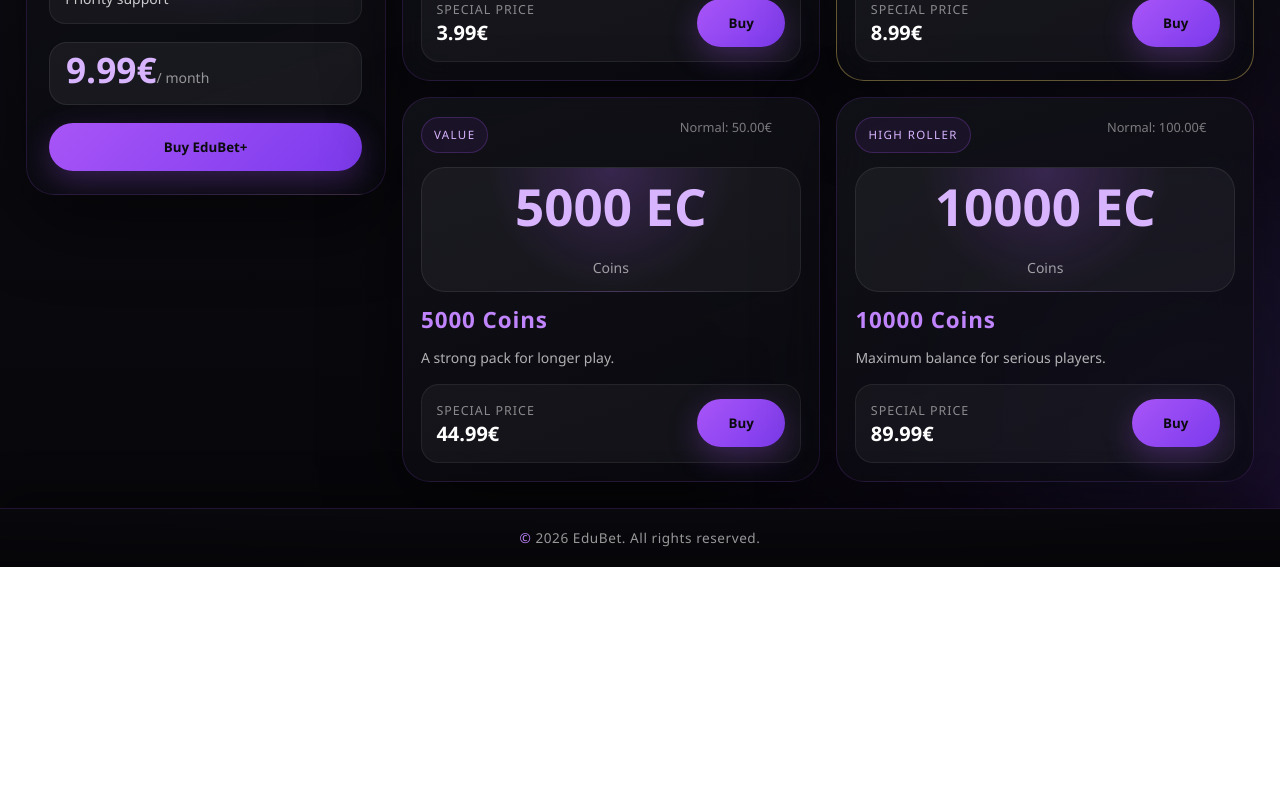
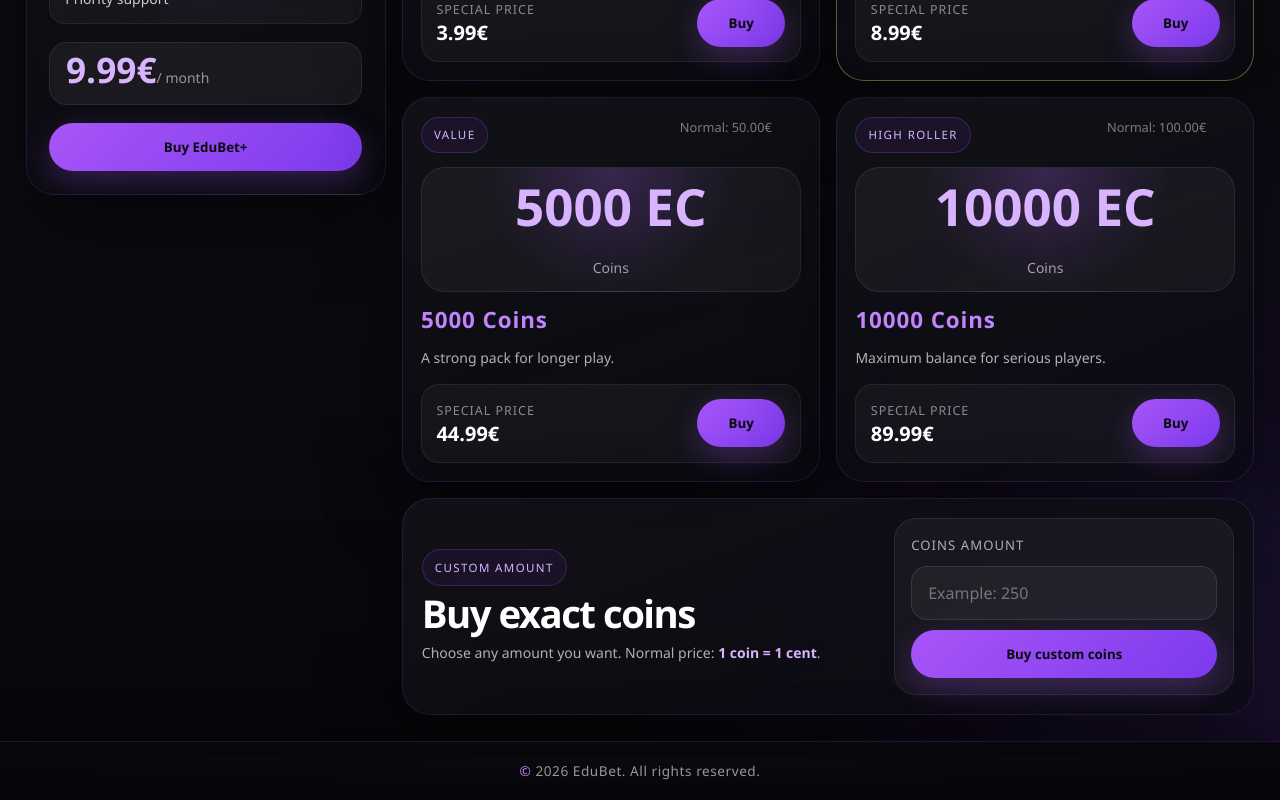
Before and after one commit to 2526-3ahif-syp-wmc/TheOneAndOnlyOnlineCasino, an Angular app in the folder frontend/: page /shop in a window 1280 px wide. Shown: the part 843-1643 px from the top of the page. Before the commit the page ends 1410 px from the top, so only its background shows below. Built offline with nearby package versions, Linux system fonts and the light colour scheme.

Commit message:
added buying custom amount of coins functionality to shop

```diff
--- a/frontend/src/app/shop/shop.html
+++ b/frontend/src/app/shop/shop.html
@@ -102,6 +102,29 @@
           </article>
         }
       </div>
+      <div class="custom-coin-card card-glass">
+        <div class="custom-coin-info">
+            <span class="eyebrow">Custom Amount</span>
+            <h2>Buy exact coins</h2>
+            <p>Choose any amount you want. Normal price: <strong>1 coin = 1 cent</strong>.</p>
+        </div>
+
+        <div class="custom-coin-buy">
+            <label for="customCoins">Coins amount</label>
+
+            <input
+            #customCoins
+            id="customCoins"
+            type="number"
+            min="1"
+            placeholder="Example: 250"
+            />
+
+            <button type="button" (click)="buyCustomCoins(customCoins.value)">
+            Buy custom coins
+             </button>
+            </div>
+        </div>
     </section>
   </main>
 </div>
--- a/frontend/src/app/shop/shop.scss
+++ b/frontend/src/app/shop/shop.scss
@@ -284,6 +284,90 @@
   line-height: 1.6;
 }
 
+.custom-coin-card {
+  display: grid;
+  grid-template-columns: minmax(0, 1fr) 340px;
+  gap: 1rem;
+  align-items: center;
+  border-radius: 28px;
+  padding: 1.2rem;
+}
+
+.custom-coin-info {
+  display: flex;
+  flex-direction: column;
+  gap: 0.6rem;
+}
+
+.custom-coin-info h2 {
+  font-size: clamp(1.9rem, 3vw, 2.6rem);
+  line-height: 0.95;
+  letter-spacing: -0.04em;
+}
+
+.custom-coin-info p {
+  color: rgba(255, 255, 255, 0.68);
+  line-height: 1.6;
+}
+
+.custom-coin-info strong {
+  color: var(--gold-light, #f8d76b);
+}
+
+.custom-coin-buy {
+  display: grid;
+  gap: 0.65rem;
+  padding: 1rem;
+  border-radius: 22px;
+  background: rgba(255, 255, 255, 0.045);
+  border: 1px solid rgba(255, 255, 255, 0.08);
+}
+
+.custom-coin-buy label {
+  color: rgba(255, 255, 255, 0.65);
+  font-size: 0.82rem;
+  text-transform: uppercase;
+  letter-spacing: 0.08em;
+}
+
+.custom-coin-buy input {
+  width: 100%;
+  border: 1px solid rgba(255, 255, 255, 0.1);
+  outline: none;
+  border-radius: 16px;
+  padding: 0.95rem 1rem;
+  color: #fff;
+  background: rgba(255, 255, 255, 0.045);
+  font-size: 1rem;
+}
+
+.custom-coin-buy input::placeholder {
+  color: rgba(255, 255, 255, 0.38);
+}
+
+.custom-coin-buy input:focus {
+  border-color: rgba(168, 85, 247, 0.55);
+  box-shadow: 0 0 0 4px rgba(168, 85, 247, 0.12);
+}
+
+.custom-coin-buy button {
+  border: 0;
+  border-radius: 999px;
+  min-height: 3rem;
+  padding: 0.8rem 1.1rem;
+  cursor: pointer;
+  color: #0b0b0f;
+  font-weight: 900;
+  background: linear-gradient(135deg, var(--gold, #d4af37), #7c3aed);
+  box-shadow: 0 10px 30px rgba(168, 85, 247, 0.28);
+  transition: transform 180ms ease, box-shadow 180ms ease;
+}
+
+.custom-coin-buy button:hover {
+  transform: translateY(-2px);
+  box-shadow: 0 16px 38px rgba(168, 85, 247, 0.38);
+}
+
 /* COIN CARDS */
 
 .coin-grid {
--- a/frontend/src/app/shop/shop.ts
+++ b/frontend/src/app/shop/shop.ts
@@ -53,15 +53,45 @@
   ];
 
   protected async buyCoins(pack: CoinPack) {
-    alert(`You bought ${pack.coins} Coins for ${pack.price.toFixed(2)}€`);
-
     const currentCoins = this.service.currentUser()?.coins ?? 0;
 
-    await firstValueFrom(this.service.updateCoins(currentCoins + pack.coins ));
+    try {
+      await firstValueFrom(
+        this.service.updateCoins(currentCoins + pack.coins)
+      );
+
+      alert(`You bought ${pack.coins} Coins for ${pack.price.toFixed(2)}€`);
+    } catch (err) {
+      console.log(err);
+      alert('Buying coins failed');
+    }
   }
 
+  protected async buyCustomCoins(value: string) {
+  const coins = Number(value);
+
+  if (!coins || coins <= 0) {
+    alert('Please enter a valid coin amount');
+    return;
+  }
+
+  const price = coins / 100;
+  const currentCoins = this.service.currentUser()?.coins ?? 0;
+
+  try {
+    await firstValueFrom(
+      this.service.updateCoins(currentCoins + coins)
+    );
+
+    alert(`You bought ${coins} Coins for ${price.toFixed(2)}€`);
+  } catch (err) {
+    console.log(err);
+    alert('Buying custom coins failed');
+  }
+}
+
   protected buySubscription() {
-    alert('You bought EduBet+ Subscription for 10.00€ per month');
+    alert('You bought EduBet+ Subscription for 9.99€ per month');
   }
 
   protected getNormalPrice(coins: number) {
```
